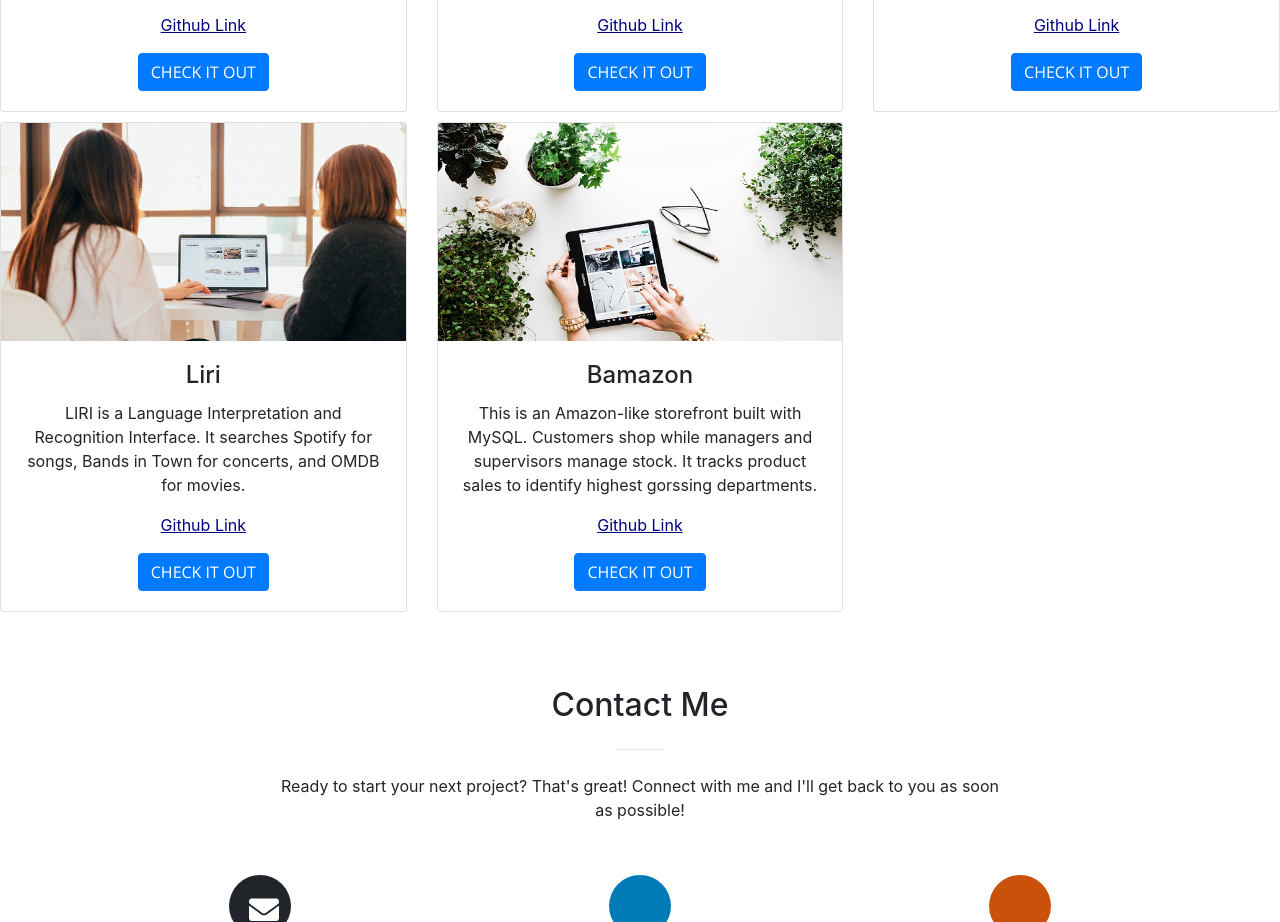
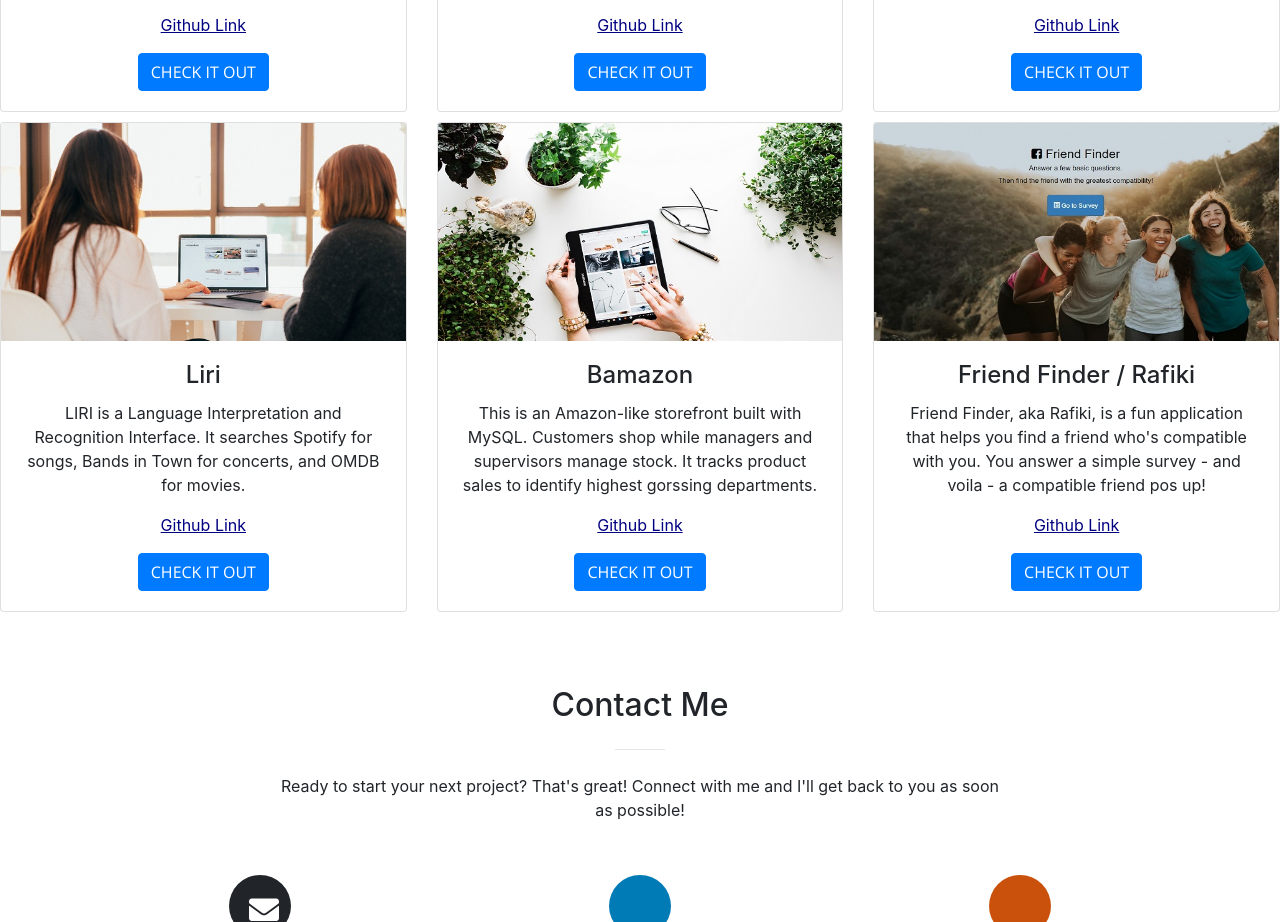
Before and after one commit to pmutunga/Bootstrap-Portfolio, a website with bundled scripts: page index.html in a window 1280 px wide. Shown: the part 2053-2975 px from the top of the page. Built offline with nearby package versions, Linux system fonts and the light colour scheme.

Commit message:
Friend Finder added

```diff
--- a/index.html
+++ b/index.html
@@ -192,6 +192,17 @@
               </div>
             </div>
           </div>
+          <div class="col-lg-4 col-sm-6 port-card">
+            <div class="card work-card">
+               <a href="https://rakifi.herokuapp.com/"> <img class="card-img-top" src="./img/portfolio/fullsize/9.jpg" alt="Card image"></a>
+                <div class="card-body text-center">
+                    <h4 class="card-title">Friend Finder / Rafiki</h4>
+                    <p class="card-text"> Friend Finder, aka Rafiki, is a fun application that helps you find a friend who's compatible with you. You answer a simple survey - and voila - a compatible friend pos up! </p>
+                    <p class="card-text gitlink"><a target="_blank" rel="noopener noreferrer"href="https://github.com/pmutunga/FriendFinder">Github Link</a></p>
+                    <a href="https://rakifi.herokuapp.com/" class="btn btn-primary">Check it out</a>
+                </div>
+              </div>
+            </div>
       <br class="clearfix">
   </div> <!--End of Card Deck-->
   </div> <!--End of cards container-->
```
Also changed, not shown: img/portfolio/fullsize/9.jpg (added), img/portfolio/thumbnails/9.jpg (added).
